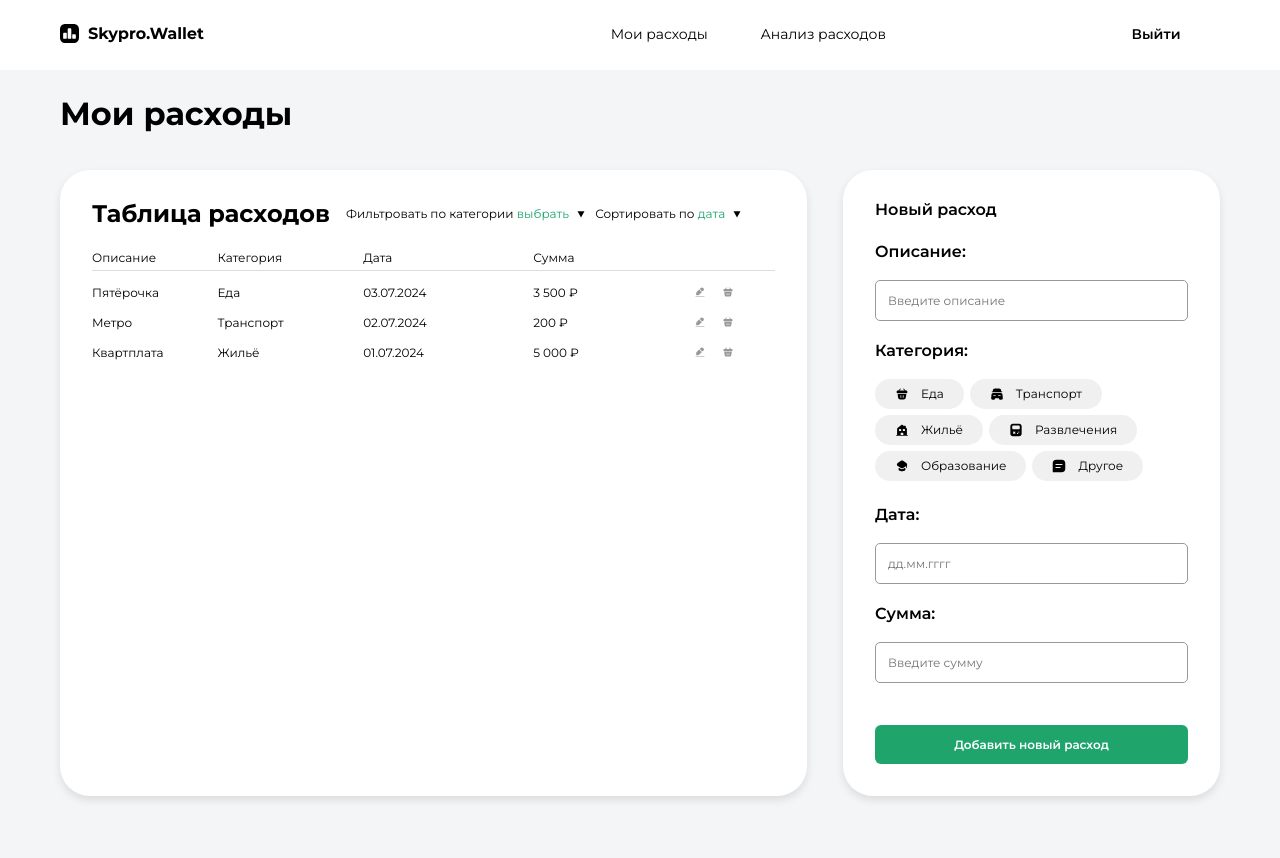
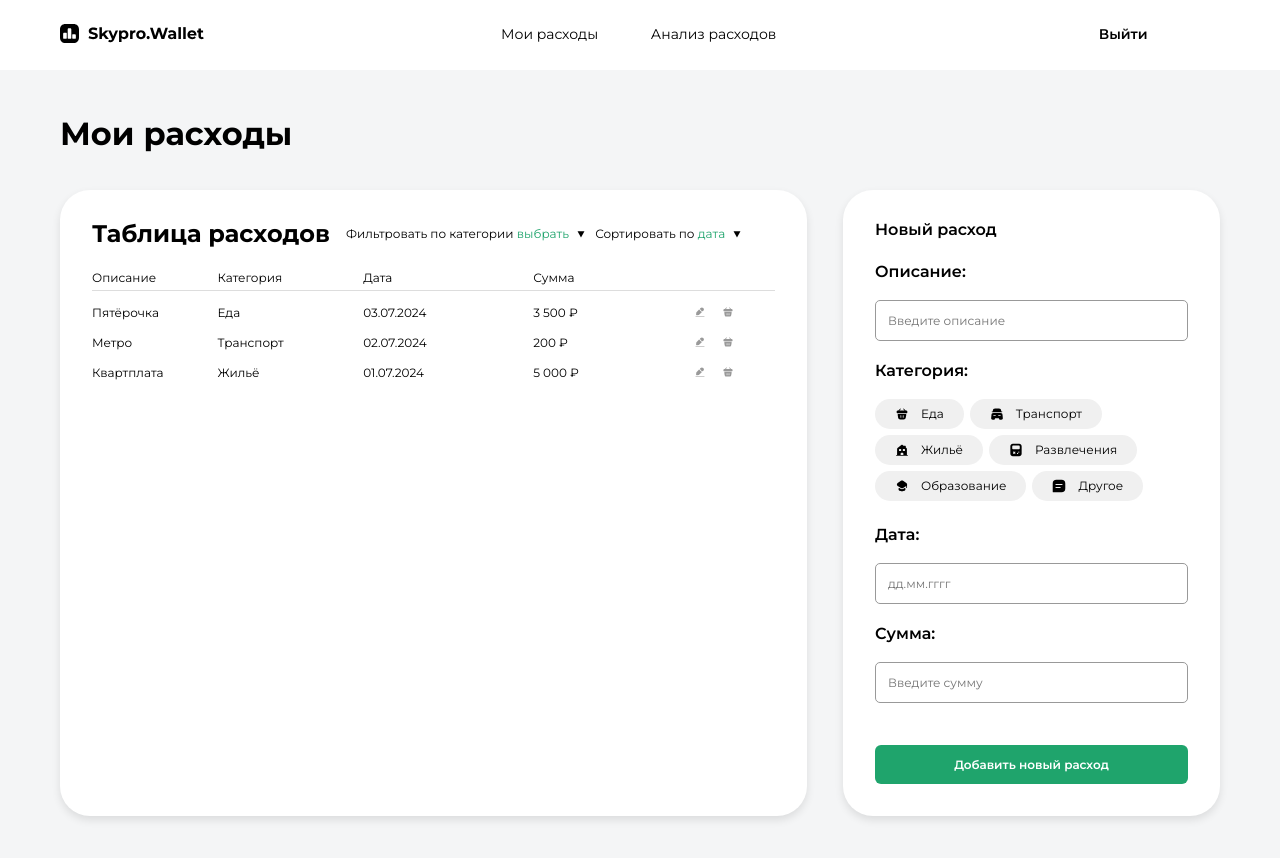
Before and after one commit to Natkn/Wallet-WD_22_react_2, a React (Vite) app: page /main in a window 1280 px wide. Shown: the top 858 px of the page. Built offline with nearby package versions, Linux system fonts and the light colour scheme; sample sign-in values are in the browser's storage; what chartjs-plugin-datalabels would draw is missing.

Commit message:
Активная страница  выделяется,хедер  по центру

```diff
--- a/package.json
+++ b/package.json
@@ -40,7 +40,7 @@
         "eslint-plugin-react-hooks": "^5.0.0",
         "eslint-plugin-react-refresh": "^0.4.18",
         "globals": "^15.14.0",
-        "vite": "^6.3.3",
+        "vite": "^6.3.5",
         "vite-plugin-svgr": "^4.3.0"
     }
 }
--- a/src/components/analysisPage/Analysis.styled.js
+++ b/src/components/analysisPage/Analysis.styled.js
@@ -20,6 +20,7 @@ export const H2 = styled.h2`
     line-height: 150%;
     letter-spacing: 0px;
     margin-bottom: 32px;
+    padding-top: 20px;
 `
 
 export const MainPageContainer = styled.div`
@@ -195,7 +196,7 @@ export const Day = styled.div`
 export const ExpensesTableContainer = styled.div`
     width: 789px;
     height: 540px;
-    top: 80px;
+    top: 100px;
     border-radius: 30px;
     background-color: #fff;
     position: relative;
--- a/src/components/header/Header.jsx
+++ b/src/components/header/Header.jsx
@@ -16,6 +16,8 @@ import { Link, useLocation } from 'react-router-dom'
 function Header() {
     const location = useLocation()
     const showButtons = location.pathname !== '/'
+    const isMyExpensesActive = location.pathname === '/my-expenses'
+    const isExpenseAnalysisActive = location.pathname === '/expense-analysis'
 
     return (
         <HeaderContainer>
@@ -27,15 +29,21 @@ function Header() {
                     <HeaderButtons>
                         <HeaderCenter>
                             <Link to="/my-expenses">
-                                <HeaderButton>Мои расходы</HeaderButton>
+                                <HeaderButton $active={isMyExpensesActive}>
+                                    Мои расходы
+                                </HeaderButton>
                             </Link>
                             <Link to="/expense-analysis">
-                                <HeaderButton>Анализ расходов</HeaderButton>
+                                <HeaderButton $active={isExpenseAnalysisActive}>
+                                    Анализ расходов
+                                </HeaderButton>
                             </Link>
                         </HeaderCenter>
                         <HeaderRight>
                             <Link to="/log-out">
-                                <LogoutButton onClick={cleanUserData}>Выйти</LogoutButton>
+                                <LogoutButton onClick={cleanUserData}>
+                                    Выйти
+                                </LogoutButton>
                             </Link>
                         </HeaderRight>
                     </HeaderButtons>
--- a/src/components/header/Header.styled.js
+++ b/src/components/header/Header.styled.js
@@ -12,11 +12,12 @@ export const HeaderBlock = styled.div`
     width: 100%;
     display: flex;
     align-items: center;
-    justify-content: space-between;
     position: relative;
-    max-width: 1160px;
+    max-width: 1200px;
+    padding: 20px;
     margin: 0 auto;
     box-sizing: border-box;
+    gap: 22vw;
 
     & > * {
         flex: 0 0 auto;
@@ -37,7 +38,7 @@ export const HeaderCenter = styled.div`
     display: flex;
     align-items: center;
     gap: 36px;
-    margin-right: 16vw;
+    margin-right: 22vw;
 `
 
 export const HeaderButton = styled.button`
@@ -59,6 +60,13 @@ export const HeaderButton = styled.button`
         color: #1fa46c;
         border-bottom: 1px solid #1fa46c;
     }
+
+    ${(props) =>
+        props.$active &&
+        `
+    color: #1fa46c;
+        border-bottom: 2px solid #1fa46c;
+  `}
 `
 export const LogoutButton = styled(HeaderButton)`
     font-weight: 600;
--- a/src/components/main/main.styled.js
+++ b/src/components/main/main.styled.js
@@ -13,6 +13,7 @@ export const H2 = styled.h2`
     font-size: 32px;
     line-height: 150%;
     letter-spacing: 0px;
+    padding-top: 20px;
 `
 
 export const ContentContainer = styled.div`
```
Also changed, not shown: 1 other file (tests, documents, lock files or other folders).
